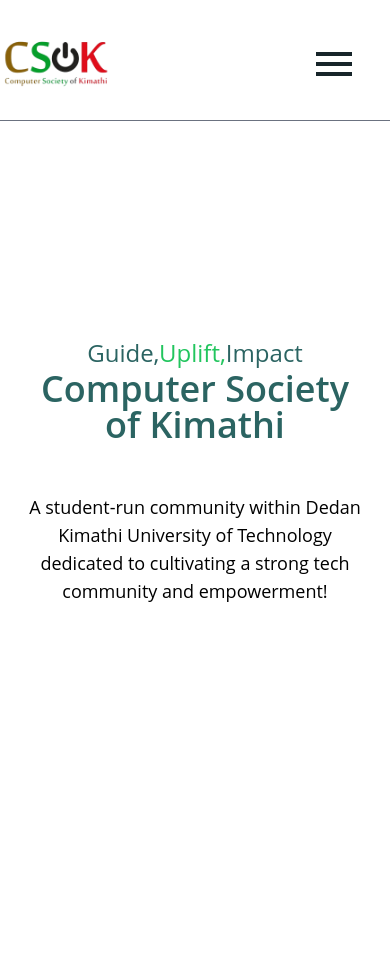
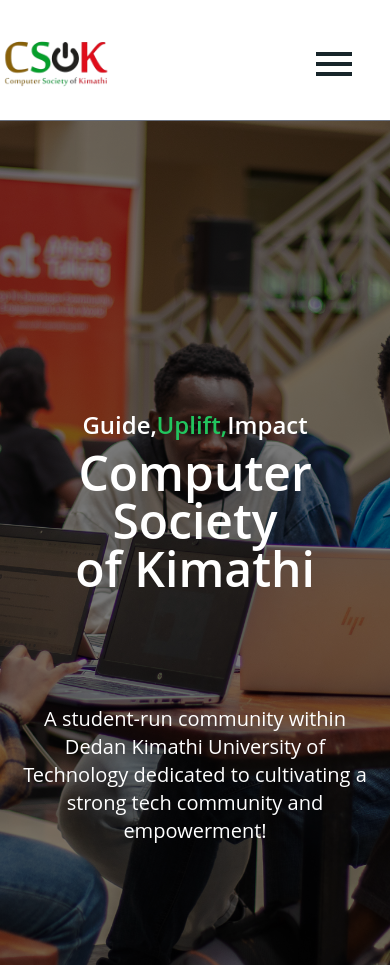
Before and after one commit to divin3circle/csok, a React (Vite) app: page / in a window 390 px wide. Built offline with nearby package versions, Linux system fonts and the light colour scheme.

Commit message:
Enhance Hero component layout and styling for improved responsiveness and visual appeal

```diff
--- a/src/components/app/hero.tsx
+++ b/src/components/app/hero.tsx
@@ -5,21 +5,27 @@
 
 function Hero() {
   return (
-    <div className="h-screen relative">
-      <div className="flex flex-col justify-center items-center">
-        <p className="text-2xl text-title font-body mt-52 mb-0 md:mb-8">
+    <div className="h-screen relative md:mt-0 -mt-2">
+      {/* Background and overlay for screens smaller than md */}
+      <div
+        className="absolute inset-0 bg-cover bg-center md:hidden"
+        style={{ backgroundImage: `url(${learn})` }}
+      >
+        <div className="absolute inset-0 bg-black opacity-50"></div>
+      </div>
+      <div className="flex flex-col justify-center items-center relative z-10 ">
+        <p className="text-2xl font-semibold text-white md:text-black font-body mt-72 md:mb-4 mb-2">
           Guide,
           <span className="text-body text-green-500">Uplift,</span>
           Impact
         </p>
-        <h1 className="md:text-[5rem] text-4xl font-semibold text-title font-body text-center">
+        <h1 className="md:text-[5rem] text-5xl font-semibold md:text-title text-white font-body text-center">
           Computer Society
         </h1>
-        <h1 className="md:text-[5rem] md:mt-8 -mt-1 text-4xl font-semibold text-title font-body text-center">
+        <h1 className="md:text-[5rem] md:mt-4 -mt-.5 text-5xl font-semibold text-white md:text-title font-body text-center">
           of Kimathi
         </h1>
-
-        <p className="md:text-2xl text-lg px-4 max-w-2xl text-body font-body text-center mt-12 md:mt-28">
+        <p className="md:text-2xl text-xl px-5 max-w-2xl text-body text-white md:text-black font-body text-center mt-28">
           A student-run community within Dedan Kimathi ​University of Technology
           dedicated to cultivating ​a strong tech community and empowerment!
         </p>
@@ -35,7 +41,7 @@
         className="lg:h-[16rem] h-56 lg:w-96 w-72 rounded-[70%] object-cover absolute left-0 top-0 rotate-[4deg] hidden md:block"
       />
       <img
-        src={students}
+        src={learn}
         alt="students"
         className="lg:h-[20rem] h-[15rem] lg:w-[15rem] w-[13rem] rounded-[85%] object-cover absolute right-0 bottom-36 -rotate-[10deg] hidden md:block"
       />
```
